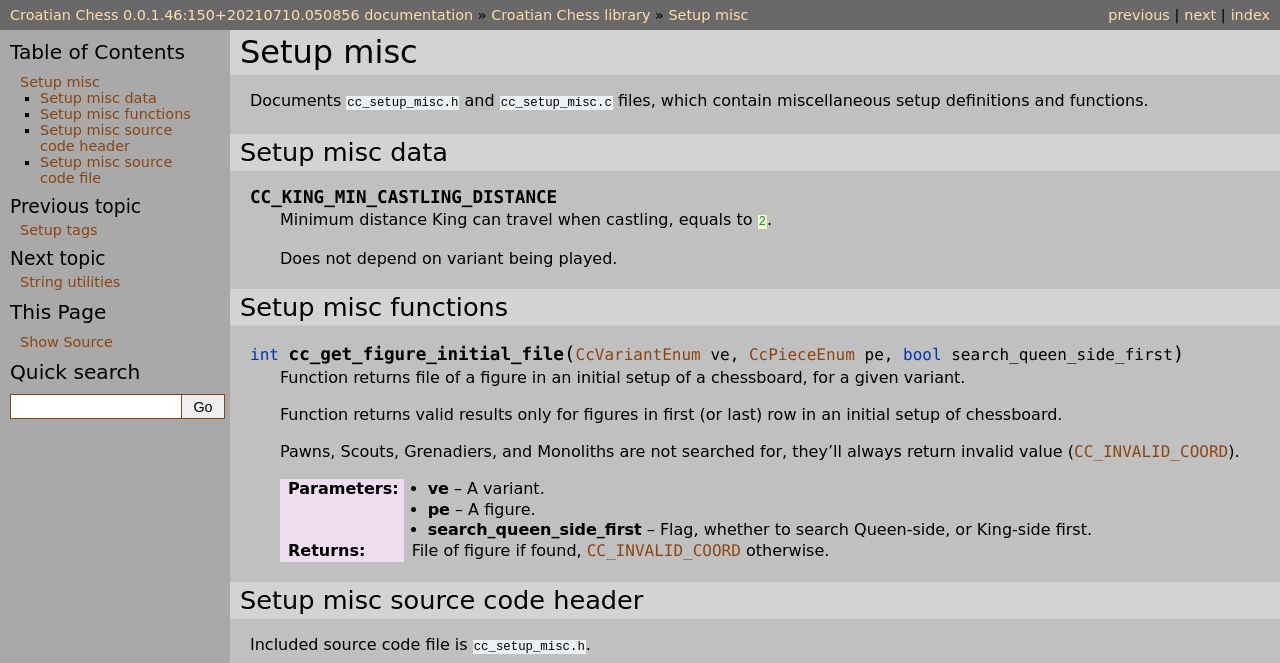
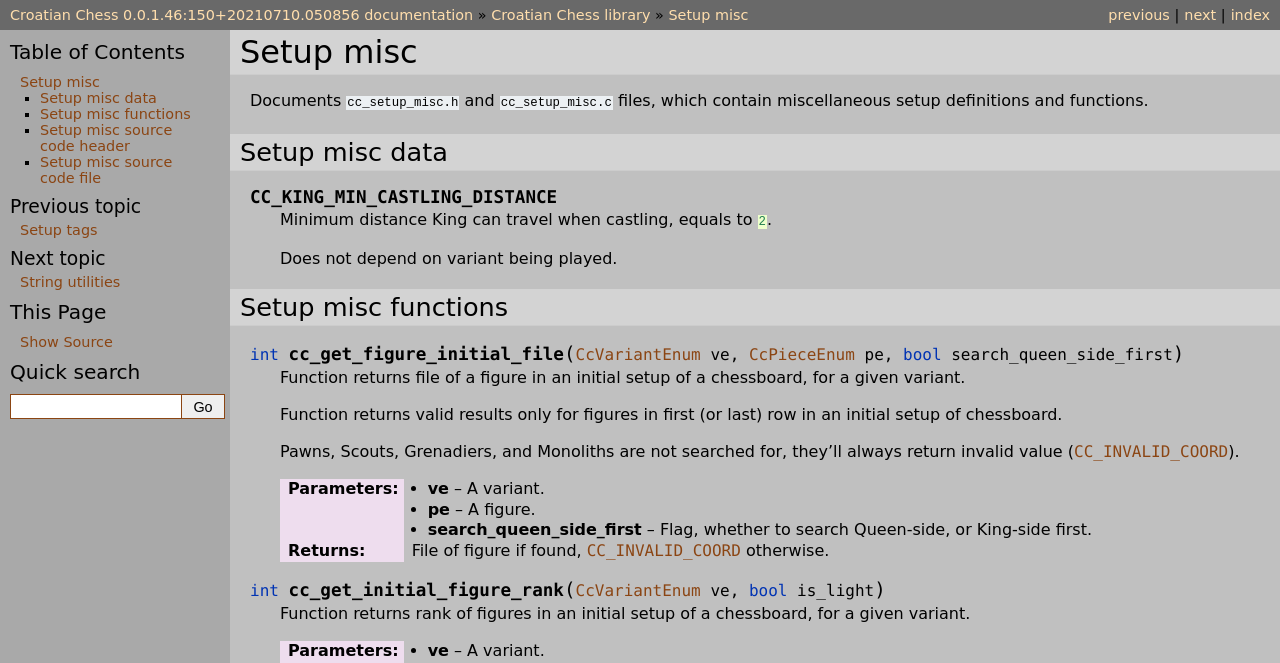
Before and after one commit to mmlacak/crochess, a Sphinx documentation site: the page built from docs/source/libcc/ccsetupmisc.rst, in a window 1280 px wide. Shown: the top 663 px of the page. Built offline with Sphinx 7.4.7, drawn with Linux system fonts in a browser that asks for light colours; some of the changed text lies outside the part shown.

Commit message:
Documented cc_get_initial_figure_rank().

```diff
--- a/docs/source/libcc/ccsetupmisc.rst
+++ b/docs/source/libcc/ccsetupmisc.rst
@@ -45,7 +45,14 @@ Setup misc functions
                                     King-side first.
     :returns: File of figure if found, :c:expr:`CC_INVALID_COORD` otherwise.
 
+.. c:function:: int cc_get_initial_figure_rank( CcVariantEnum ve, bool is_light )
 
+    Function returns rank of figures in an initial setup of a chessboard,
+    for a given variant.
+
+    :param ve: A variant.
+    :param is_light: Flag, whether to return light, or dark figure's rank.
+    :returns: Rank of figures if successful, :c:expr:`CC_INVALID_COORD` otherwise.
 
 
 
```
